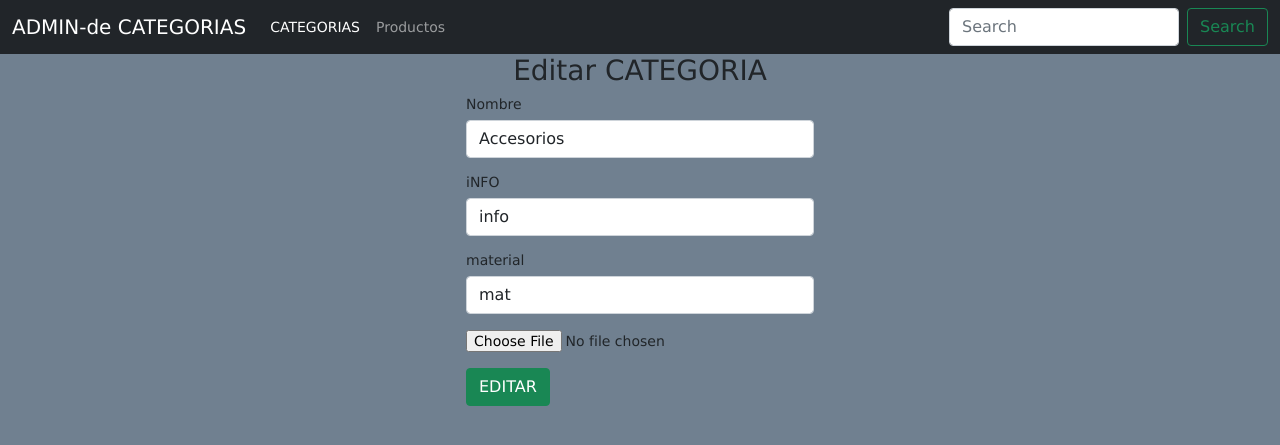
After one commit to peredag/crudOfertasBootstrap, a Node server app: page /admin/editarCategoria/1 in a window 1280 px wide. The commit adds this page. Shown: the top 445 px of the page. Run offline with Node 20, Linux system fonts and the light colour scheme; some libraries are stand-ins or nearby versions.

Commit message:
amulter funcional

```diff
--- a/app.js
+++ b/app.js
@@ -3,6 +3,7 @@ var express = require('express');
 var path = require('path');
 var cookieParser = require('cookie-parser');
 var logger = require('morgan');
+let methodOverride = require('method-override')
 
 /* Enrutadores */
 var indexRouter = require('./routes/index');
@@ -23,6 +24,7 @@ app.use(express.json());
 app.use(express.urlencoded({ extended: false }));
 app.use(cookieParser());
 app.use(express.static(path.join(__dirname, 'public')));
+app.use(methodOverride('_method'))
 
 /* Middlewares de rutas */
 app.use('/', indexRouter);
--- a/controllers/adminController.js
+++ b/controllers/adminController.js
@@ -1,7 +1,8 @@
+const fs = require('fs');
 let { getCategorias, getProductos, writeJson } = require('../data/dataBase')
 
 let controller = {
- adminIndex: function(req, res){
+    adminIndex: function (req, res) {
         res.render('admin/adminIndex')
     },
     categorias: (req, res) => {
@@ -11,7 +12,114 @@ let controller = {
                 return getProductos.filter(producto => producto.categoria === idCategoria)
             }
         })
+    },
+    create: (req, res) => {
+        res.render('admin/agregarCategoria')
+    },
+    store: (req, res) => {
+        //res.send(req.file) para verificar que envia
+
+        let lastId = 1;
+
+        getCategorias.forEach(categoria => {
+            if (categoria.id > lastId) {
+                lastId = categoria.id
             }
+        });
+
+        let nuevaCategoria = {
+            id: lastId + 1,
+            nombre: req.body.nombre,
+            info: req.body.info,
+            material: req.body.material,
+            //imagen: "default.jpg"
+            imagen: req.file ? req.file.filename : "default.jpg"
+            //image: req.file ? req.file.filename : "default-image.jpg"
+        }
+
+        getCategorias.push(nuevaCategoria);
+
+        writeJson(getCategorias)
+
+        res.redirect('/admin/categorias')
+    },
+
+    edit: (req, res) => {
+        let idCategoria = +req.params.id;
+
+        let categoria = getCategorias.find(categoria => categoria.id === idCategoria)
+
+        res.render('admin/editarCategoria', {
+            categoria
+        })
+
+    },
+    update: (req, res) => {
+        let idCategoria = +req.params.id;
+
+        const {nombre, info, material} = req.body;
+
+        getCategorias.forEach(categoria => {
+            if(categoria.id === idCategoria){
+                categoria.id = categoria.id,
+                categoria.nombre = nombre,
+                categoria.info = info,
+                //opcion 1  // no borra la imagen anterior
+                //categoria.material = material,
+                //categoria.imagen = req.file ? req.file.filename : categoria.imagen  // no borra la imagen anterior
+                //OPCION 2
+                categoria.material = material // sacar la coma
+                if(req.file){
+
+                    if (fs.existsSync("./public/images/", categoria.imagen)) {
+                        fs.unlinkSync(`./public/images/${categoria.imagen}`)
+                    } else {
+                        console.log("no encontre el archivo")
+                    }
+                    categoria.imagen = req.file.filename
+
+                }else{
+                    categoria.imagen = categoria.imagen
+                }
+
+
+
+
+            }
+        })
+
+        writeJson(getCategorias)
+        res.redirect('/admin/categorias')
+
+    },
+    destroy: (req, res) => {
+        let idCategoria = +req.params.id;
+
+        getCategorias.forEach(categoria => {
+            if(categoria.id === idCategoria){
+                if (fs.existsSync("./public/images/", categoria.imagen)) {
+                    fs.unlinkSync(`./public/images/${categoria.imagen}`)
+                } else {
+                    console.log("no encontre el archivo")
+                }
+
+                let categoriaEliminar = getCategorias.indexOf(categoria)
+                if (categoriaEliminar !== -1) {
+                    getCategorias.splice(categoriaEliminar, 1)
+                } else {
+                    console.log("no encontre el producto")
+                }
+
+            }
+        })
+
+
+
+        writeJson(getCategorias)
+        res.redirect('/admin/categorias')
+    }
+
+
 
 }
 
--- a/controllers/productosController.js
+++ b/controllers/productosController.js
@@ -1,8 +1,9 @@
 let {getProductos} = require('../data/dataBase.js')
 
 let controller = {
+
     productos: (req, res) => {
-        res.render('productos', {
+        res.render('detail', {
             productos: getProductos
         })
     }
--- a/data/categorias.json
+++ b/data/categorias.json
@@ -1,32 +1 @@
-[
-    {
-        "id": 1,
-        "nombre": "Accesorios",
-        "info": "aabb",
-        "material": "elástico",
-        "imagen": "brazalete.jpg"
-    },
-    {
-        "id": 2,
-        "nombre": "Cintos y riñoneras",
-        "info": "ccdd",
-        "material": "cordura",
-        "imagen": "cintos.jpg"
-    },
-    {
-        "id": 3,
-        "nombre": "Mochilas y chalecos",
-        "info": "hidratación",
-        "material": "liviano",
-        "imagen": "mochila.jpg"
-    },
-    {
-        "id": 4,
-        "nombre": "Insumos",
-        "info": "repuestos para mochilas",
-        "material": "liviano",
-        "imagen": "sachet-repuesto.jpg"
-    }
-
-
-]
+[{"id":1,"nombre":"Accesorios","imagen":"brazalete.jpg","info":"info","material":"mat"},{"id":2,"nombre":"Cintos y riñoneras","imagen":"cintos.jpg"},{"id":3,"nombre":"Mochilas y chalecos","info":"hidratación","material":"liviano","imagen":"mochila.jpg"},{"id":4,"nombre":"Insumos","info":"repuestos para mochilas","material":"liviano","imagen":"sachet-repuesto.jpg"},{"id":5,"nombre":"lula","info":"kljj","material":"tes","imagen":"1652725361495_img_.jfif"}]
--- a/package.json
+++ b/package.json
@@ -11,6 +11,8 @@
     "ejs": "~2.6.1",
     "express": "~4.16.1",
     "http-errors": "~1.6.3",
-    "morgan": "~1.9.1"
+    "method-override": "^3.0.0",
+    "morgan": "~1.9.1",
+    "multer": "^1.4.4"
   }
 }
--- a/public/stylesheets/style.css
+++ b/public/stylesheets/style.css
@@ -6,8 +6,15 @@
 
 body {
   font: 14px "Lucida Grande", Helvetica, Arial, sans-serif;
+  background-color:slategray;
 }
 
-a {
-  color: #00B7FF;
+
+.dos {
+  color: red;
 }
+
+.redes {
+  padding: 10px;
+  margin: 10px;
+}
--- a/views/admin/adminCategorias.ejs
+++ b/views/admin/adminCategorias.ejs
@@ -5,7 +5,7 @@
     <%- include('../partials/headerAdmin.ejs')  %>
     <main class="container">
       <div class="p-3 text-end">
-        <a class="btn btn-secondary" href="/admin/agregarSucursal">Agregar</a>
+        <a class="btn btn-secondary" href="/admin/agregarCategoria">Agregar</a>
       </div>
       <table class="table table-dark table-striped">
         <thead>
@@ -27,13 +27,13 @@
               <td class="column-mobile"><%- categoria.material %> </td> <!--  -->
               <td class="column-mobile"><%- productos(categoria.id).length %> </td> <!--  -->
               <td>
-                <a class="btn btn-success" href="/admin/editarSucursal/<%- categoria.id %>"> <!-- hacer un href dinamico -->
+                <a class="btn btn-success" href="/admin/editarCategoria/<%- categoria.id %>"> <!-- hacer un href dinamico -->
                   <svg xmlns="http://www.w3.org/2000/svg" width="16" height="16" fill="currentColor" class="bi bi-pencil-square" viewBox="0 0 16 16">
                     <path d="M15.502 1.94a.5.5 0 0 1 0 .706L14.459 3.69l-2-2L13.502.646a.5.5 0 0 1 .707 0l1.293 1.293zm-1.75 2.456-2-2L4.939 9.21a.5.5 0 0 0-.121.196l-.805 2.414a.25.25 0 0 0 .316.316l2.414-.805a.5.5 0 0 0 .196-.12l6.813-6.814z"/>
                     <path fill-rule="evenodd" d="M1 13.5A1.5 1.5 0 0 0 2.5 15h11a1.5 1.5 0 0 0 1.5-1.5v-6a.5.5 0 0 0-1 0v6a.5.5 0 0 1-.5.5h-11a.5.5 0 0 1-.5-.5v-11a.5.5 0 0 1 .5-.5H9a.5.5 0 0 0 0-1H2.5A1.5 1.5 0 0 0 1 2.5v11z"/>
                   </svg>
                 </a>
-                <form action="/admin/eliminarSucursal/<%- categoria.id %>?_method=DELETE" method="POST"> <!--  -->
+                <form action="/admin/eliminarCategoria/<%- categoria.id %>?_method=DELETE" method="POST"> <!--  -->
                   <button type="submit" class="btn btn-danger" >
                     <svg xmlns="http://www.w3.org/2000/svg" width="16" height="16" fill="currentColor" class="bi bi-trash" viewBox="0 0 16 16">
                       <path d="M5.5 5.5A.5.5 0 0 1 6 6v6a.5.5 0 0 1-1 0V6a.5.5 0 0 1 .5-.5zm2.5 0a.5.5 0 0 1 .5.5v6a.5.5 0 0 1-1 0V6a.5.5 0 0 1 .5-.5zm3 .5a.5.5 0 0 0-1 0v6a.5.5 0 0 0 1 0V6z"/>
--- /dev/null
+++ b/views/admin/editarCategoria.ejs
@@ -0,0 +1,56 @@
+<!DOCTYPE html>
+<html lang="es">
+<%- include('../partials/head.ejs') %>
+
+    <body>
+        <%- include('../partials/headerAdmin.ejs') %>
+            <main class="container">
+                <h3 class="text-center">Editar CATEGORIA
+                    <!-- <%= categoria.nombre %> -->
+                </h3>
+                <div class="container col-md-4">
+                    <form class="row g-3" action="/admin/editarCategoria/<%= categoria.id%>?_method=PUT" method="POST" enctype="multipart/form-data">
+                        <!-- action="/admin/editarSucursal/----  ?_method=PUT"   method="POST" -->
+                        <div class="col-12">
+                            <label for="inputName" class="form-label">Nombre</label>
+                            <input type="text" class="form-control" id="inputName" name="nombre"
+                                value="<%= categoria.nombre %>">
+                        </div>
+                        <div class="col-12">
+                            <label for="inputAddress" class="form-label">iNFO</label>
+                            <input type="text" class="form-control" id="inputAddress" name="info"
+                                value="<%= categoria.info %>">
+                        </div>
+                        <div class="col-12">
+                            <label for="inputTel" class="form-label">material</label>
+                            <input type="tel" class="form-control" id="inputTel" name="material"
+                                value="<%= categoria.material %>">
+                        </div>
+
+              <!--           <div class="col-12">
+                            <label for="inputTel" class="form-label">Imagen </label>
+                            <input type="tel" class="form-control" id="inputTel" name="material"
+                                value="<%= categoria.imagen %>">
+
+                        </div> -->
+
+
+
+                        <!-- boton SUBUR IMAGEN, tener:  <input type="file" y:  name="image"> -->
+                        <div class="col-12">
+                            <!-- <label for="inputTel" class="form-label">materia</label> -->
+                            <input type="file" name="image">
+                        </div>
+
+                        <div class="col-12">
+                            <button type="submit" class="btn btn-success">EDITAR</button>
+                        </div>
+                    </form>
+                </div>
+
+            </main>
+
+            <%- include('../partials/scripts.ejs') %>
+    </body>
+
+</html>
--- a/views/partials/head.ejs
+++ b/views/partials/head.ejs
@@ -6,5 +6,8 @@
     <!-- css bootstrap -->
     <link href="https://cdn.jsdelivr.net/npm/bootstrap@5.1.3/dist/css/bootstrap.min.css" rel="stylesheet"
       integrity="sha384-1BmE4kWBq78iYhFldvKuhfTAU6auU8tT94WrHftjDbrCEXSU1oBoqyl2QvZ6jIW3" crossorigin="anonymous">
-    <link rel="stylesheet" href="/public/stylesheets/style.css">
+    <!-- <link rel="stylesheet" href="/public/stylesheets/style.css"> -->
+    <link rel="stylesheet" href="/stylesheets/style.css">
+    <!-- fontawesome -->
+    <script src="https://kit.fontawesome.com/c0e858ad48.js" crossorigin="anonymous"></script>
   </head>
--- a/views/productos.ejs
+++ b/views/productos.ejs
@@ -11,7 +11,7 @@
             <div class="card col-sm-12 col-md-4 col-lg-3 mb-1" >
                 <img src="/images/<%- producto.imagen %>" class="card-img-top" alt="...">
                 <div class="card-body">
-                  <h5 class="card-title"><%- producto.categoria %> </h5>
+                  <h5 class="card-title"><%- producto.producto %> </h5>
                   <p class="card-text"><%- producto.modelo %></p>
                   <p class="card-text"><%- producto.color %></p>
                   <p class="card-text"><%- producto.precio %></p>
```
Also changed, not shown: middlewares/uploadProductFiles.js (added, +18 -0 lines), routes/adminRouter.js (+16 -2 lines), views/admin/agregarCategoria.ejs (added, +42 -0 lines), views/admin/agregarSucursal.ejs (deleted, +0 -32 lines), views/admin/editarSucursal.ejs (deleted, +0 -32 lines), views/index.ejs (+19 -1 lines), bin/www, public/images/1652725361495_img_.jfif (added), 1 other file. Lines whose indentation alone changed are shown as unchanged.
